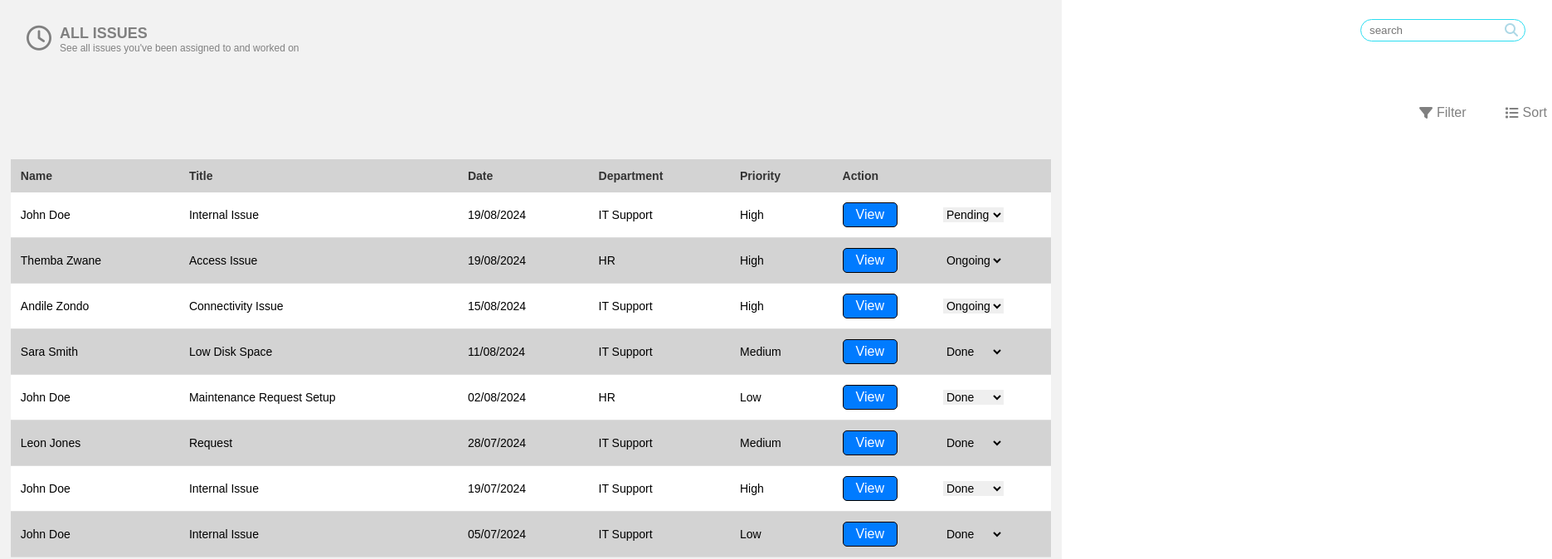
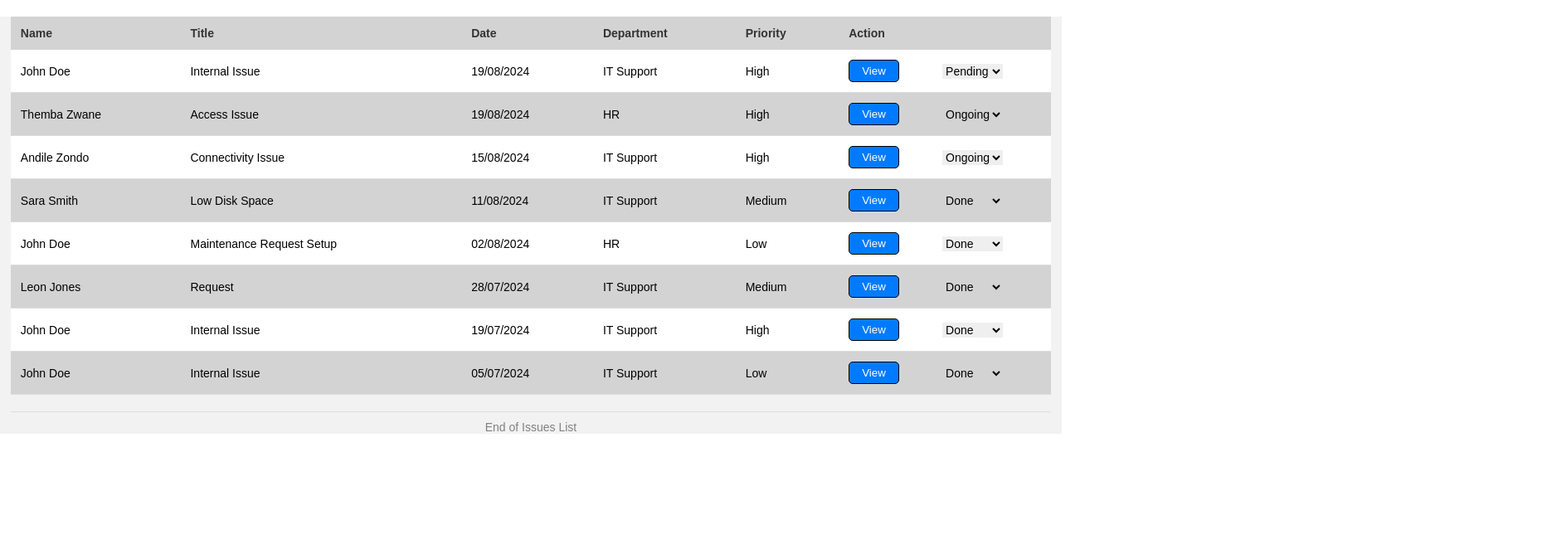
Before and after one commit to HamiltonMas/issuePaage, a React (Create React App) app: page / in a window 1280 px wide. Shown: the top 674 px of the page at 83% size, 1871 px wide, since content can reach past the window. Built offline with nearby package versions, Linux system fonts and the light colour scheme.

Commit message:
Update App.js

```diff
--- a/src/App.js
+++ b/src/App.js
@@ -1,13 +1,14 @@
-import React from "react";
+import React, { useState } from "react";
 import "./App.css";
 import Table from "./components/Table";
-import Header from "./components/Header";
 
 function App() {
+  const [sortConfig] = useState({ key: null, direction: null });
+
   return (
     <div className="App">
-      <Header />
-      <Table />
+      {/* Pass sortConfig to Table */}
+      <Table sortConfig={sortConfig} />
     </div>
   );
 }
```
